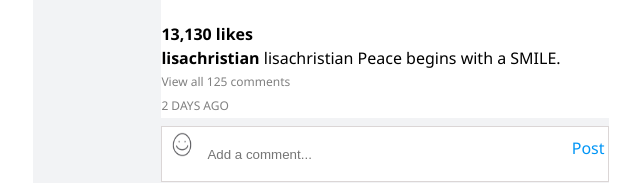
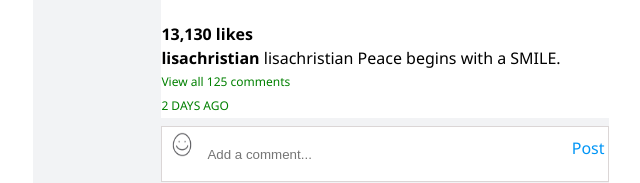
Before and after one commit to benita-ekene/instagram-clone, a plain HTML site: page index.html in a window 1280 px wide. Shown: the part 1124-1307 px from the top of the page, without its empty margins (197-837 px from the left). Drawn offline with Linux system fonts and the light colour scheme.

Commit message:
changed follwers text color

```diff
--- a/css/styles.css
+++ b/css/styles.css
@@ -188,7 +188,7 @@ nav {
 }
 
 .followers-p {
-  color: gray;
+  color: green;
   font-size: 12px;
   background-color: white;
 }
```
